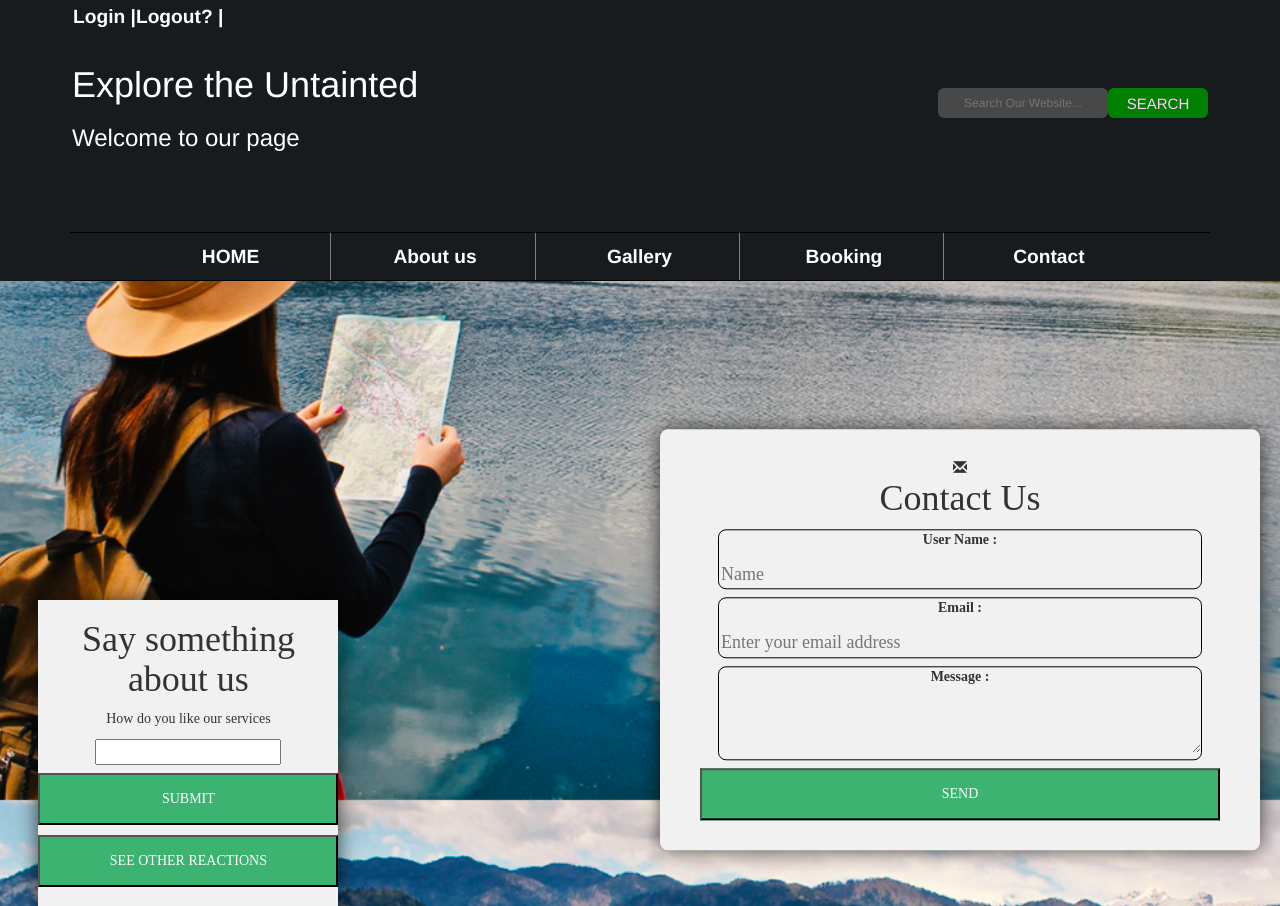
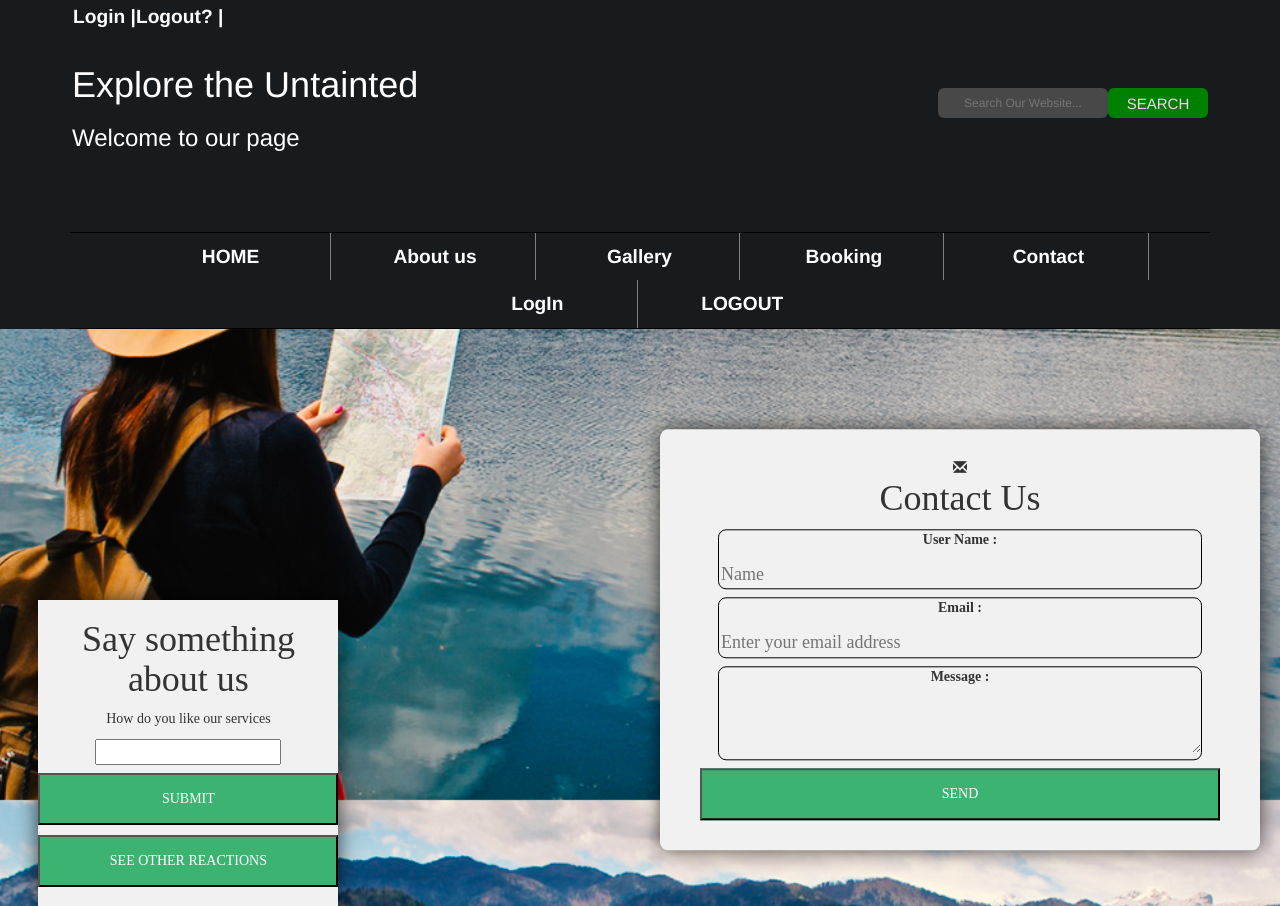
Before and after one commit to FionaMeh/PI_Gr9_2020, a PHP site: page /Contact.php in a window 1280 px wide. Shown: the top 906 px of the page. Run offline with PHP 8.4, Linux system fonts and the light colour scheme.

Commit message:
Update header.php

```diff
--- a/views/header.php
+++ b/views/header.php
@@ -197,7 +197,8 @@ padding:2px;
         <a href="Gallery.php" >Gallery </a>
         <a href="Booking.php">Booking  </a>
         <a href="Contact.php" >Contact </a>
-
+	<a href="login.php">LogIn</a>
+        <a href="MainPage.php?q=logout">LOGOUT</a>
 
 
 
```
